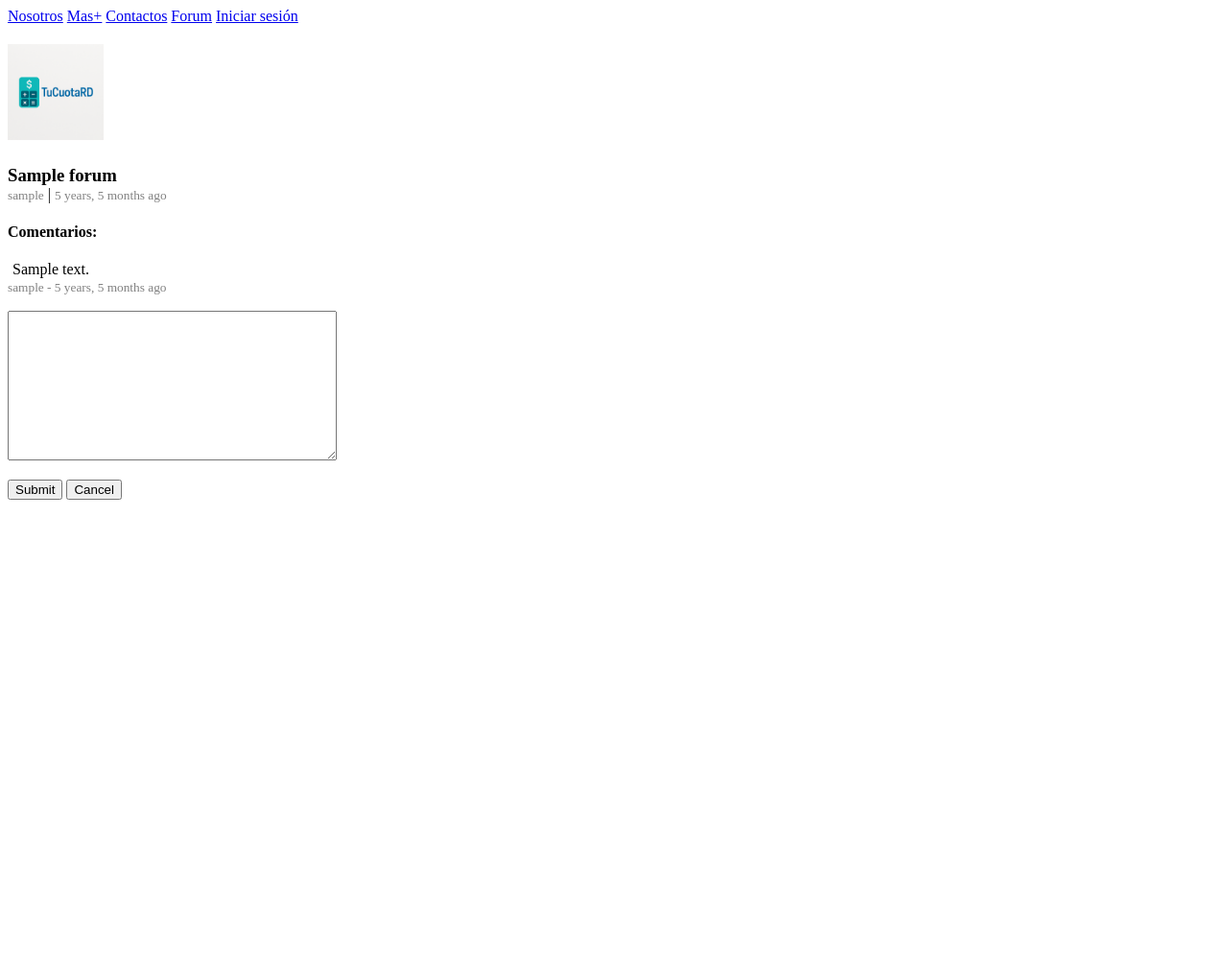
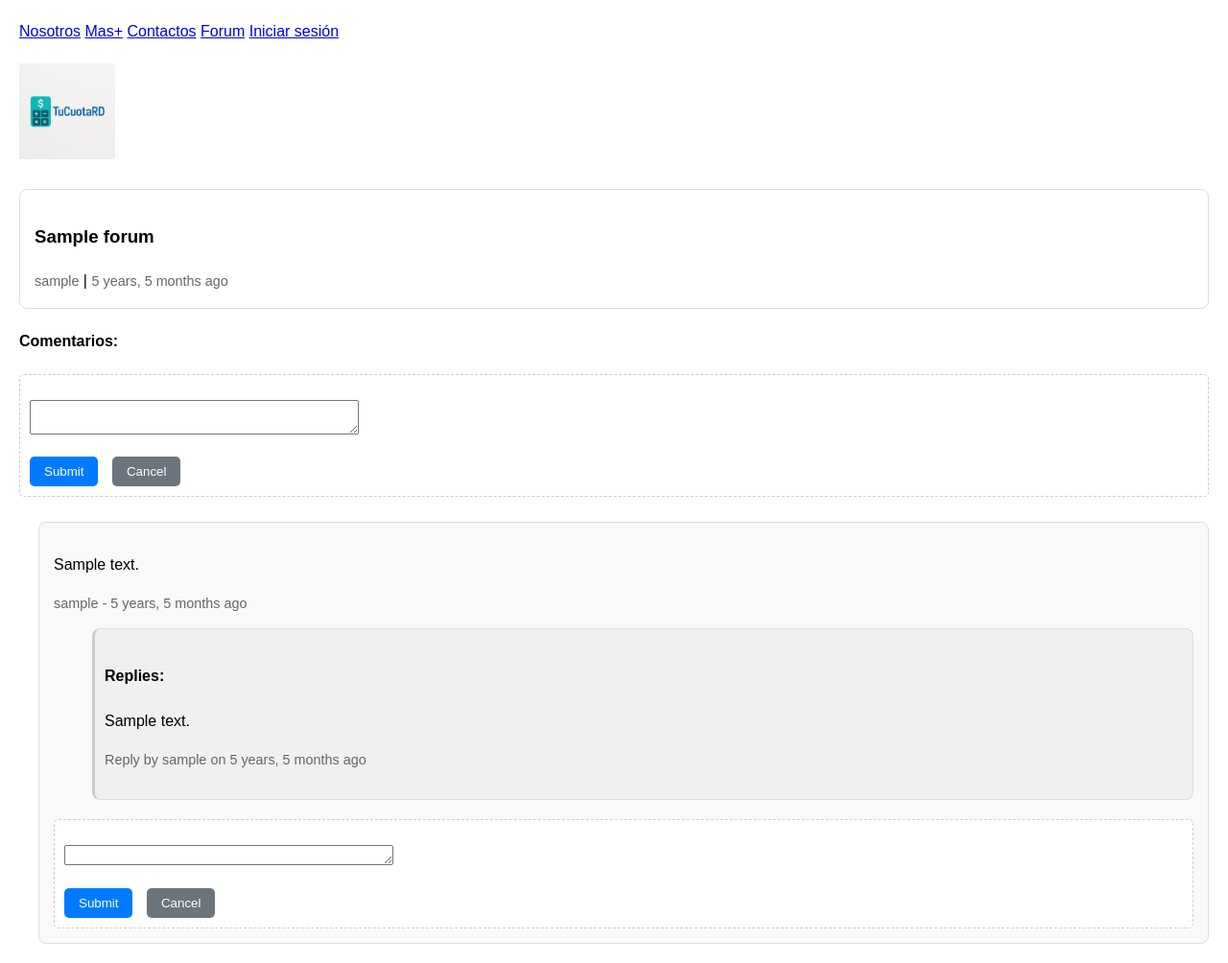
Before and after one commit to javierd23/Loan_app, a Django app: page /forum/forum/1/ in a window 1280 px wide. Shown: the whole page at 96% size. Before the commit the page ends 521 px from the top, so only its background shows below. Run offline with Django 5.2, Linux system fonts and the light colour scheme; tables that the repository leaves empty hold one stand-in row (values such as "Sample post").

Commit message:
On this commit, I add some design to the website in the forum and in the whole format of the site. I added the replies to the forum details fetching the replies in the comments queryset. I finished the creating for reply, I'm missing delete and update.

```diff
--- a/forum/forms.py
+++ b/forum/forms.py
@@ -1,10 +1,16 @@
 from django import forms
-from .models import Comment
-
-
+from .models import Comment, Reply
 
 
 class CommentForm(forms.ModelForm):
     class Meta:
         model = Comment
         fields = ['text']
+        widgets = {'text': forms.Textarea(attrs={'rows': 2})}
+
+
+class ReplyForm(forms.ModelForm):
+    class Meta:
+        model = Reply
+        fields = ['text']
+        widgets = { 'text': forms.Textarea(attrs={'rows': 1})}
--- a/forum/models.py
+++ b/forum/models.py
@@ -28,9 +28,9 @@ class Comment(models.Model):
         return self.text
 
 class Reply(models.Model):
-    text = models.TextField(verbose_name='')
+    text = models.TextField(verbose_name='', max_length=500)
     created_at = models.DateTimeField(auto_now_add=True)
-    comment = models.ForeignKey(Comment, on_delete=models.CASCADE)
+    comment = models.ForeignKey(Comment, on_delete=models.CASCADE, related_name='replies')
     owner = models.ForeignKey(User, on_delete=models.CASCADE)
 
     def __str__(self):
--- a/forum/templates/forum/forum_detail.html
+++ b/forum/templates/forum/forum_detail.html
@@ -3,34 +3,67 @@
 {% block title %}Details{% endblock %}
 
 {% block content %}
-<div style="line-heights: 1.0;">
-  <h3 style="margin: 0; padding: 0;">{{forum.title | capfirst }}</h3>
-  <small style="margin: 0; padding: 0; color: gray;">{{ forum.owner.username }}</small> |
-  <small style="margin: 0; padding: 0; color: gray;">{{forum.updated_at| naturaltime }}</small>
+<div class="forum-container">
+  <h3>{{forum.title | capfirst }}</h3>
+  <small class="meta">{{ forum.owner.username }}</small> |
+  <small class="meta">{{forum.updated_at| naturaltime }}</small>
 </div>
 <aside>
   {% if forum.owner == request.user %}
+  <div style="margin-top: 10px;">
     <a href="{% url 'forum:forum_update' forum.id %}">E</i></a> |
     <a href="{% url 'forum:forum_delete' forum.id %}">D</a>
+  </div>
   {% endif %}
 </aside>
 
   <h4>
     Comentarios:
   </h4>
-<div>
+
+<form action="{% url 'forum:comment_create' forum.id %}" method="post">
+  {% csrf_token %}
+  {{ CommentForm.as_p }}
+  <input type="submit" value="Submit">
+  <input onclick="window.location.href='{% url 'forum:forum_detail' forum.id %}'" type="button" value="Cancel">
+</form>
+<br>
+<div class="comment-container">
   {% if comments %}
   {% for comment in comments %}
-      <div style="margin-bottom: 10px;">
-        <p style="margin: 0; padding: 0; border-left: 5px solid transparent;">{{ comment.text }}</p>
-        <small style="margin: 0; padding: 0; color: gray;">
+      <div>
+        <p>{{ comment.text | capfirst }}</p>
+        <p class="meta">
           {{ comment.owner.username }} - {{ comment.created_at|naturaltime }}
-        </small>
+        </p>
+
+        {# Display replies to this specific comment #}
+        <div class="reply-container">
+          {% if comment.replies.all %}
+          <h4>Replies:</h4>
+            {% for reply in comment.top_replies  %}
+            <p>{{ reply.text }}</p>
+            <p class="meta">
+              Reply by {{ reply.owner.username }} on {{ reply.created_at| naturaltime }}
+            </p>
+            {# I will add the edit and delete reply on here later #}
+
+            {% endfor %}
+          {% endif %}
+        </div>
+        <div>
+          <form action="{% url 'forum:reply_create' forum.id comment.id %}" method="post">
+            {% csrf_token %}
+            {{ ReplyForm.as_p }}
+            <input type="submit" value="Submit">
+            <input onclick="window.location.href='{% url 'forum:forum_detail' forum.id %}'" type="button" value="Cancel">
+          </form>
+        </div>
         {% if comment.owner == request.user %}
-        <nav>
+        <div style="margin-top: 10px;">
           <a href="{% url 'forum:comment_update' comment.id %}">E</a>
           <a href="{% url 'forum:comment_delete' comment.id %}">D</a>
-        </nav>
+        </div>
         {% endif %}
       </div>
   {% endfor %}
@@ -39,11 +72,4 @@
   {% endif %}
 </div>
 
-<form action="{% url 'forum:comment_create' forum.id %}" method="post">
-  {% csrf_token %}
-  {{ CommentForm.as_p }}
-  <input type="submit" value="Submit">
-  <input onclick="window.location.href='{% url 'forum:forum_detail' forum.id %}'" type="button" value="Cancel">
-</form>
-
 {% endblock %}
--- a/forum/urls.py
+++ b/forum/urls.py
@@ -15,4 +15,6 @@ urlpatterns = [
     path("forum/<int:pk>/comment/delete", views.CommentDeleteView.as_view(), name="comment_delete"),
     path("forum/<int:pk>/comment/update", views.CommentUpdateView.as_view(), name="comment_update"),
 
+    #reply urls...
+    path('forum/<int:forum_pk>/comment/<int:comment_pk>/reply/', views.ReplyCreateView.as_view(), name="reply_create"),
 ]
--- a/forum/views.py
+++ b/forum/views.py
@@ -3,8 +3,8 @@ from django.shortcuts import render, get_object_or_404, redirect
 from django.urls import reverse_lazy, reverse
 
 #import form and models
-from .models import Forum, Comment
-from .forms import CommentForm
+from .models import Forum, Comment, Reply
+from .forms import CommentForm, ReplyForm
 
 #import generic views and base views.
 from django.contrib.auth.mixins import LoginRequiredMixin
@@ -22,7 +22,12 @@ from django.contrib.humanize.templatetags.humanize import naturaltime
 class ForumListView(OwnerListView):
     model = Forum
 
+    #Ording the qs...
+    def get_queryset(self):
+        qs = Forum.objects.all().order_by('-created_at')
+        return qs
 
+#forum detail...
 class ForumDetailView(OwnerDetailView):
     model = Forum
     template_name = "forum/forum_detail.html"
@@ -30,8 +35,17 @@ class ForumDetailView(OwnerDetailView):
     #adding the extra data, form of the comments and the comments itself
     def get_context_data(self, **kwargs):
         context = super().get_context_data(**kwargs)
+        #forms..
         context["CommentForm"] = CommentForm()
-        context["comments"] = Comment.objects.filter(forum=self.object)
+        context["ReplyForm"] = ReplyForm()
+
+        #fetching replies for each comment, so I can do comment.replies.all().
+        # you use replies on the prefet, bc that the relate_name in db
+        comments = Comment.objects.filter(forum=self.object).prefetch_related('replies').order_by('-created_at')
+        #Doing a loop to get the pagination in the replies...
+        for comment in comments:
+            comment.top_replies = comment.replies.all().order_by('-created_at')[:3]
+        context["comments"] = comments
 
         return context
 
@@ -52,7 +66,6 @@ class ForumDeleteView(OwnerDeleteView):
 
 
 #Here we add the comment post, delete and update views
-
 class CommentCreateView(LoginRequiredMixin, View):
     def post(self, request, pk):
 
@@ -105,3 +118,33 @@ class CommentUpdateView(OwnerUpdateView):
     def get_success_url(self):
         # we need to get the pk as well
         return reverse_lazy('forum:forum_detail', args=[self.object.forum_id])
+
+
+
+class ReplyCreateView(LoginRequiredMixin, View):
+
+    def post(self, request, forum_pk, comment_pk):
+        #for this creating, I will get two pk to handle nested relations
+        forum_id = get_object_or_404(Forum, pk=forum_pk) #grap the forum.
+        comments_instance = get_object_or_404(Comment, pk=comment_pk, forum__pk=forum_pk)
+
+        #assigning an owner, and comments to the reply and redirecting to forum details...
+        form = ReplyForm(request.POST)
+        if form.is_valid():
+            reply = form.save(commit=False)
+            reply.comment = comments_instance
+            reply.owner = request.user
+            reply.save()
+            return redirect(reverse("forum:forum_detail", args=[forum_pk]))
+        #rendering to details with erros if invalid reply...
+        all_comments_forum = Comment.objects.filter(forum=forum_id).prefetch_related('replies')
+        form = ReplyForm()
+        context = {"form": form, "comments": all_comments_forum, "pk": forum_id}
+        return render(request, "forum/reply.html", context)
+
+
+class replyUpdateView(OwnerUpdateView):
+    model = Reply
+
+class replyDeleteView(OwnerDeleteView):
+    model = Reply
--- a/home/templates/base.html
+++ b/home/templates/base.html
@@ -3,6 +3,31 @@
 <head>
   <meta charset="UTF-8">
   <title>{% block title %}Nosotros{% endblock %}</title>
+  <style>
+    /* Basic styling for readability */
+    body { font-family: sans-serif; margin: 20px; line-height: 1.6; }
+    .forum-container, .comment-container, .reply-container {
+      border: 1px solid #ddd;
+      padding: 15px;
+      margin-bottom: 20px;
+      border-radius: 8px;
+    }
+    .forum-container h1 { color: #333; }
+    .comment-container { background-color: #f9f9f9; margin-left: 20px; }
+    .reply-container { background-color: #f0f0f0; margin-left: 40px; border-left: 3px solid #ccc; padding-left: 10px; }
+    .meta { font-size: 0.9em; color: #666; margin-top: 5px; }
+    form { margin-top: 15px; padding: 10px; border: 1px dashed #ccc; border-radius: 5px; background-color: #fff; }
+    form input[type="submit"], form input[type="button"] {
+      padding: 8px 15px;
+      border: none;
+      border-radius: 5px;
+      cursor: pointer;
+      margin-right: 10px;
+    }
+    form input[type="submit"] { background-color: #007bff; color: white; }
+    form input[type="button"] { background-color: #6c757d; color: white; }
+    .errorlist { color: red; list-style-type: none; padding: 0; margin: 0; }
+  </style>
 </head>
 <body>
   <nav>
```
Also changed, not shown: forum/templates/forum/reply_confim_delete.html (added, +19 -0 lines), forum/templates/forum/reply_form.html (added, +10 -0 lines). Lines whose indentation alone changed are shown as unchanged.
